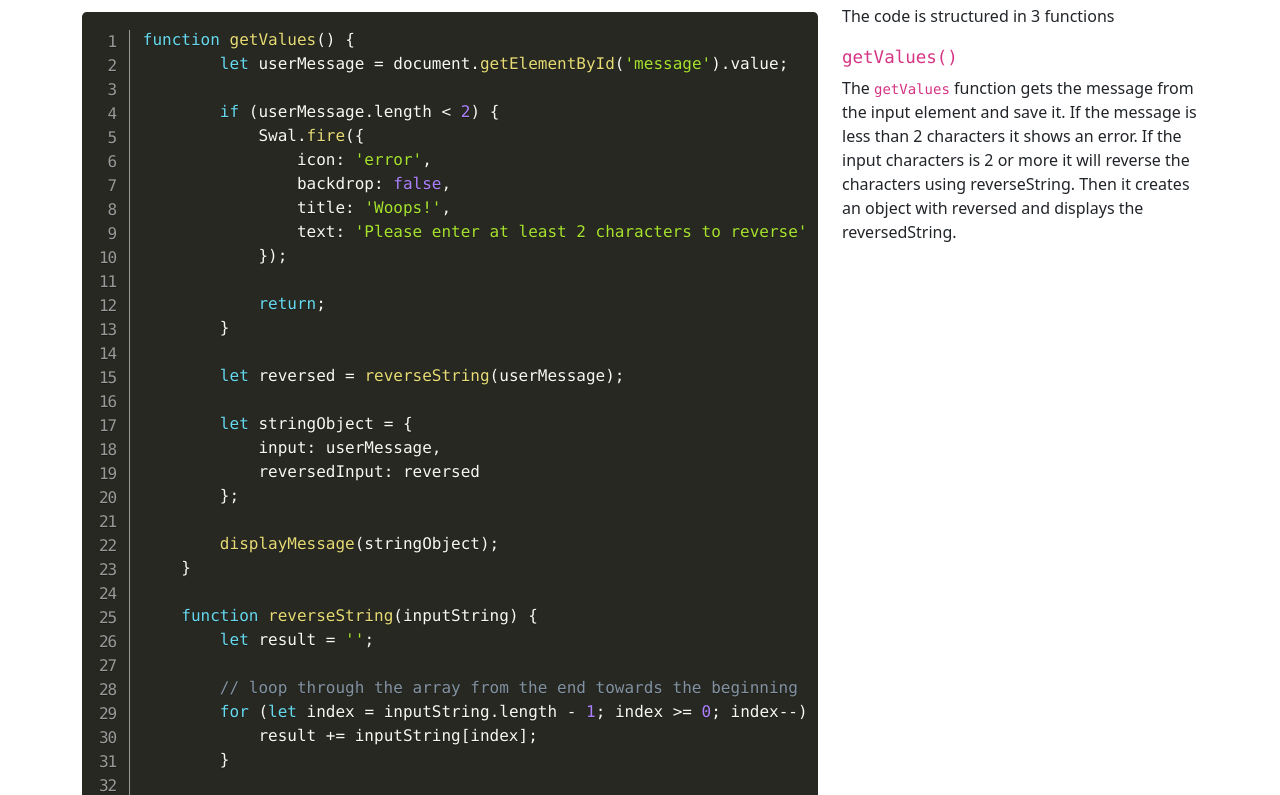
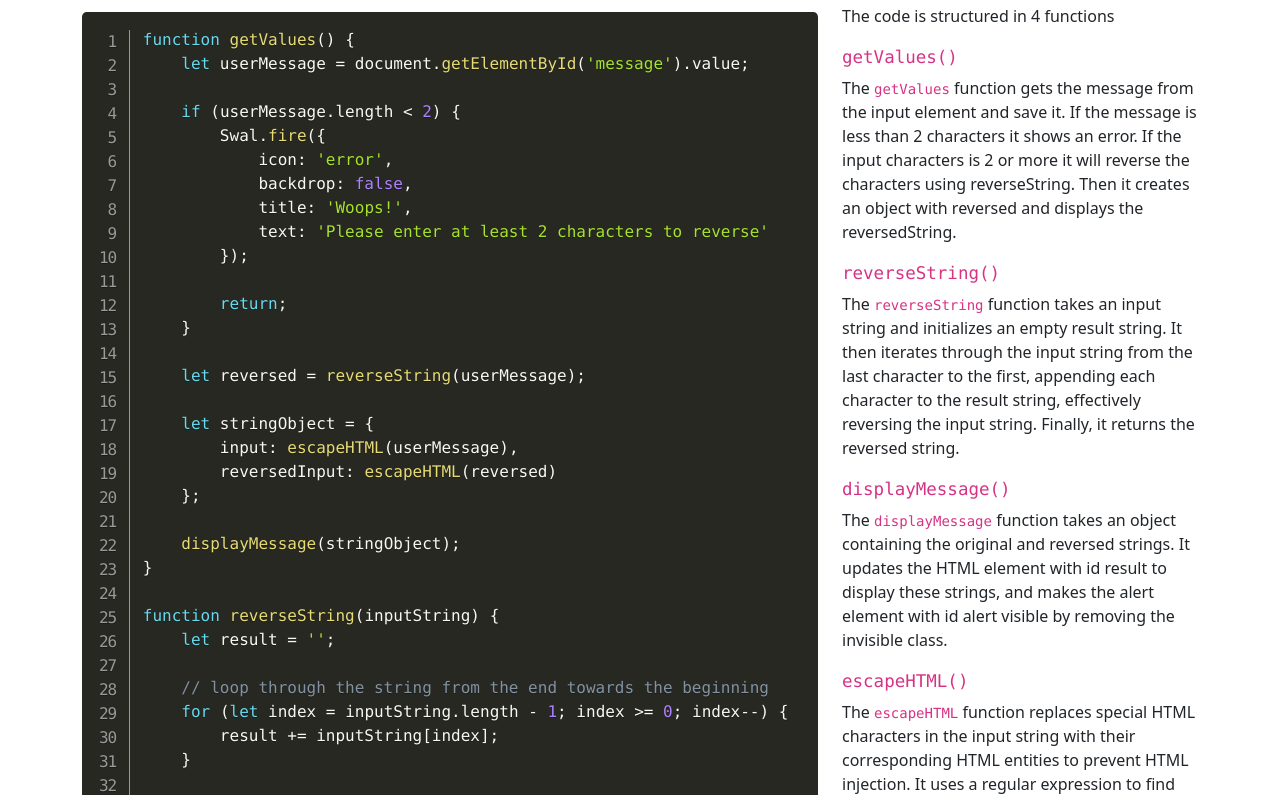
Before and after one commit to sijo708/ReverseString, a plain HTML site: page code.html in a window 1280 px wide. Shown: the part 135-930 px from the top of the page. Drawn offline with nearby package versions, Linux system fonts and the light colour scheme.

Commit message:
error fixes

```diff
--- a/code.html
+++ b/code.html
@@ -94,8 +94,8 @@
                             let reversed = reverseString(userMessage);
 
                             let stringObject = {
-                                input: userMessage,
-                                reversedInput: reversed
+                                input: escapeHTML(userMessage),
+                                reversedInput: escapeHTML(reversed)
                             };
 
                             displayMessage(stringObject);
@@ -104,7 +104,7 @@
                         function reverseString(inputString) {
                             let result = '';
 
-                            // loop through the array from the end towards the beginning
+                            // loop through the string from the end towards the beginning
                             for (let index = inputString.length - 1; index >= 0; index--) {
                                 result += inputString[index];
                             }
@@ -115,25 +115,53 @@
                         function displayMessage(stringObject) {
                             // put our message in the HTML
                             document.getElementById('result').innerHTML =
-                                `You entered: ${stringObject.input}. Your message reversed is: ${stringObject.reversedInput}`;
+                                `You entered: <b>${stringObject.input}</b>. Your message reversed is: <b>${stringObject.reversedInput}</b>`;
 
                             document.getElementById('alert').classList.remove('invisible');
                         }
 
-                    </code>>
+                        function escapeHTML(inputString) {
+                            return inputString.replace(/[&<>'"]/g, function(match) {
+                                switch (match) {
+                                    case '&': return '&amp;';
+                                    case '<': return '&lt;';
+                                    case '>': return '&gt;';
+                                    case "'": return '&#39;';
+                                    case '"': return '&quot;';
+                                }
+                            });
+                        }
+
+                    </code>
                 </pre>
             </div>
 
             <!-- The code's explanation -->
             <div class="col-12 col-lg-4">
-                <p>The code is structured in 3 functions</p>
+                <p>The code is structured in 4 functions</p>
                 <h5><code>getValues()</code></h5>
                 <p>
                     The <code>getValues</code> function gets the
                     message from the input element and save it. If the message is less than 2 characters it shows an error.
                     If the input characters is 2 or more it will reverse the characters using reverseString. Then it creates
                     an object with reversed and displays the reversedString.
-
+                </p>
+                <h5><code>reverseString()</code></h5>
+                <p>
+                    The <code>reverseString</code> function takes an input string and initializes an empty result string.
+                    It then iterates through the input string from the last character to the first, appending each character to the result string, effectively reversing the input string.
+                    Finally, it returns the reversed string.
+                </p>
+                <h5><code>displayMessage()</code></h5>
+                <p>
+                    The <code>displayMessage</code> function takes an object containing the original and reversed strings.
+                    It updates the HTML element with id result to display these strings, and makes the alert element with id alert
+                    visible by removing the invisible class.
+                </p>
+                <h5><code>escapeHTML()</code></h5>
+                <p>
+                    The <code>escapeHTML</code> function replaces special HTML characters in the input string with
+                    their corresponding HTML entities to prevent HTML injection. It uses a regular expression to find these characters and a switch statement to replace them appropriately.
                 </p>
             </div>
         </div>
```
